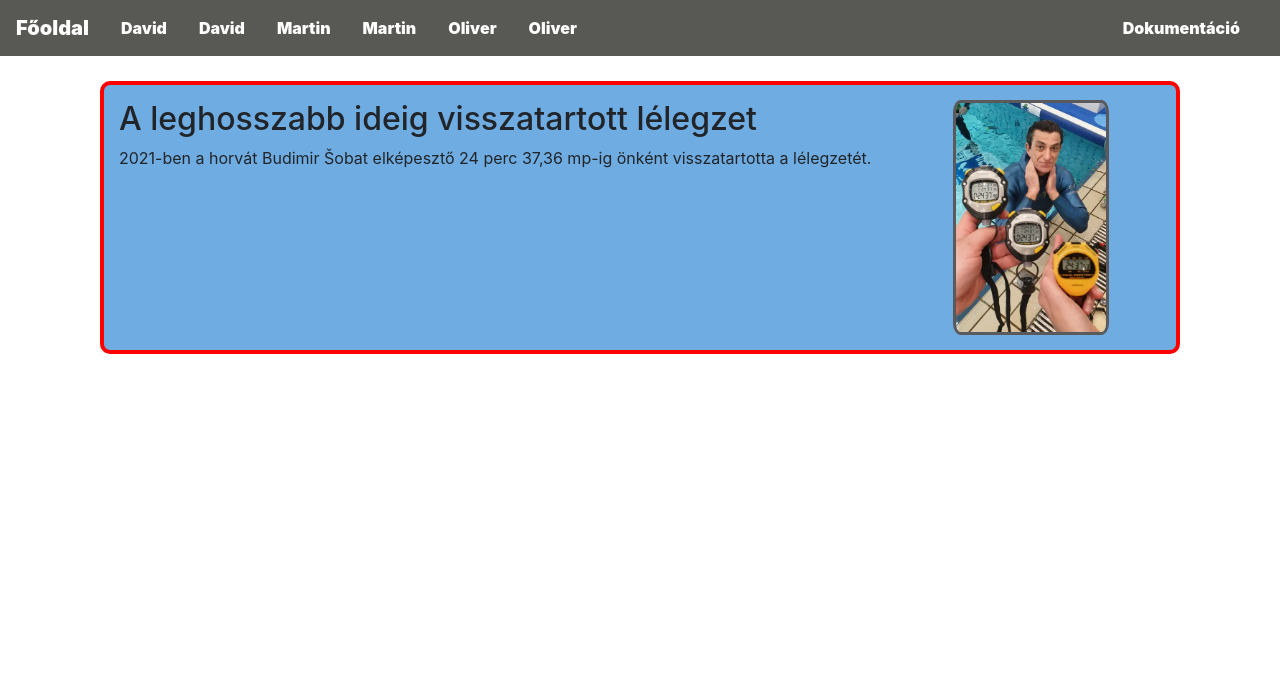
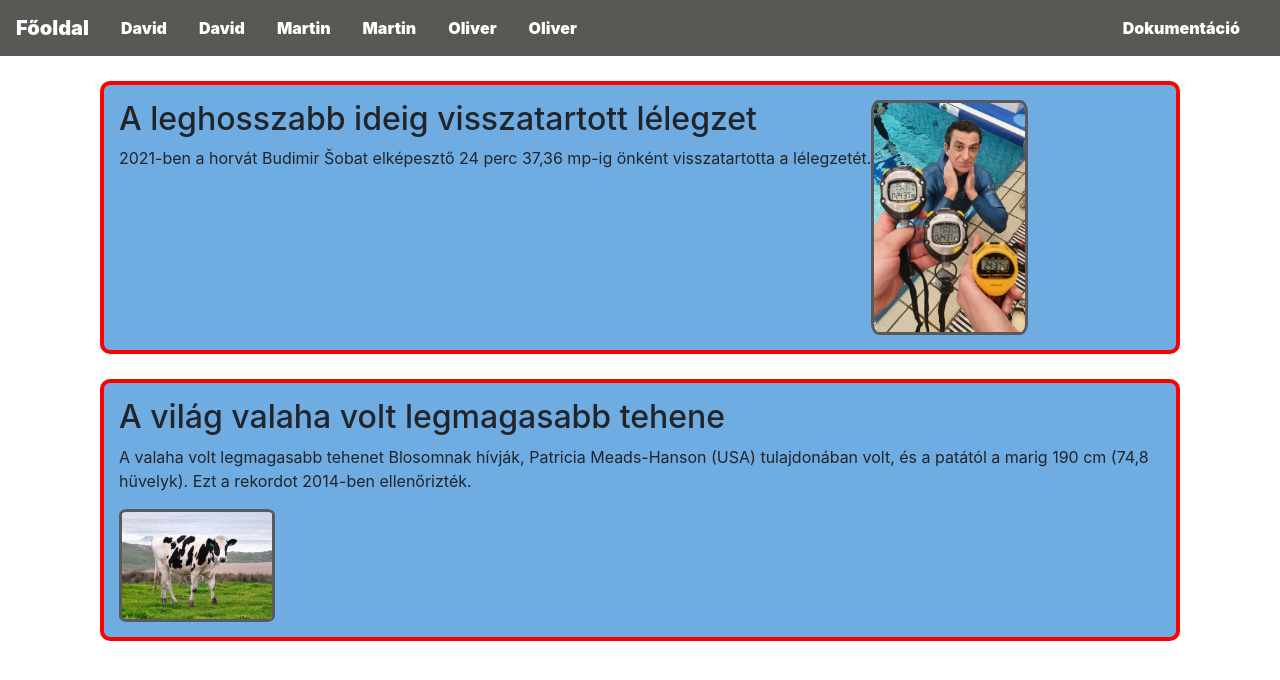
Before and after one commit to Davidafelhasznalo/guinnes_records, a plain HTML site: page david_2.html in a window 1280 px wide. Drawn offline with nearby package versions, Linux system fonts and the light colour scheme.

Commit message:
sr hi hd

```diff
--- a/david_2.html
+++ b/david_2.html
@@ -44,17 +44,19 @@
       </nav>
     </header>
     <main>
-      <div id="elso_div">
+      <div class="elso_div">
         <section>
           <h2>A leghosszabb ideig visszatartott lélegzet</h2>
           <p>2021-ben a horvát Budimir Šobat elképesztő 24 perc 37,36 mp-ig önként visszatartotta a lélegzetét.</p>
         </section>
         <img src="./david_kepei/buvar.webp">
       </div>
-      <div>
-        <h2></h2>
-        <p></p>
-        <img src="">
+      <div class="elso_div">
+        <section>
+          <h2>A világ valaha volt legmagasabb tehene</h2>
+        <p>A valaha volt legmagasabb tehenet Blosomnak hívják, Patricia Meads-Hanson (USA) tulajdonában volt, és a patától a marig 190 cm (74,8 hüvelyk). Ezt a rekordot 2014-ben ellenőrizték.</p>
+        </section>
+        <img src="./david_kepei/tehen.jpg">
       </div>
     </main>
     <footer>
--- a/david_style/david_2.css
+++ b/david_style/david_2.css
@@ -3,7 +3,7 @@ body {
     background-attachment: fixed;
 }
 
-#elso_div {
+.elso_div {
     background-color: rgb(111, 172, 226);
     border-radius: 10px;
     border: 4px solid red;
@@ -14,14 +14,14 @@ body {
     /* float: left; */
 }
 
-#elso_div > img {
+.elso_div > img {
     width: 15%;
     height: 15%;
     border-radius: 5%;
     border: 3px solid rgb(90, 89, 92);
 }
 
-#elso_div > section {
-    width: 80%;
+.elso_div > section {
+    width: 8    0%;
     float: left;
 }
```
Also changed, not shown: david_kepei/tehen.jpg (added).
